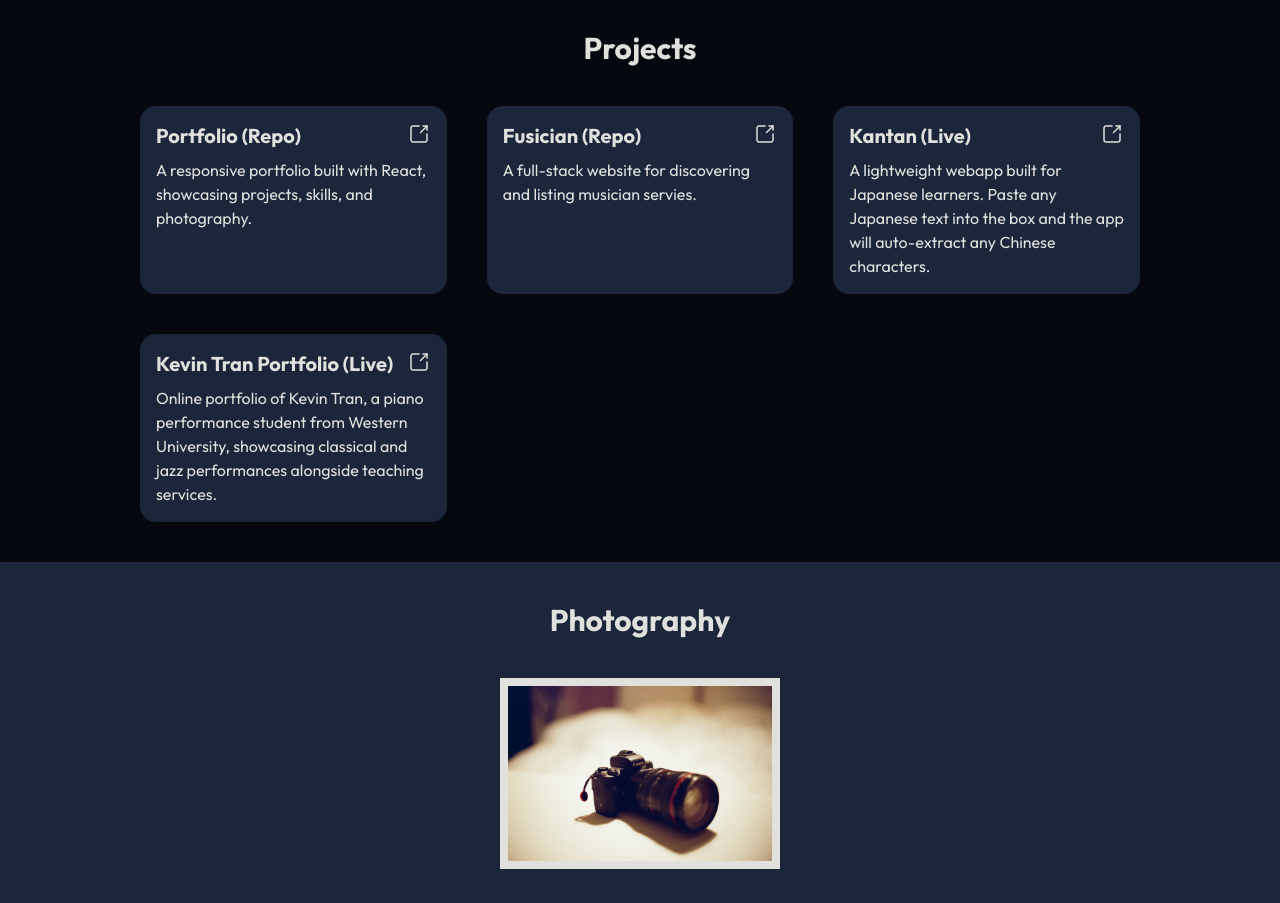
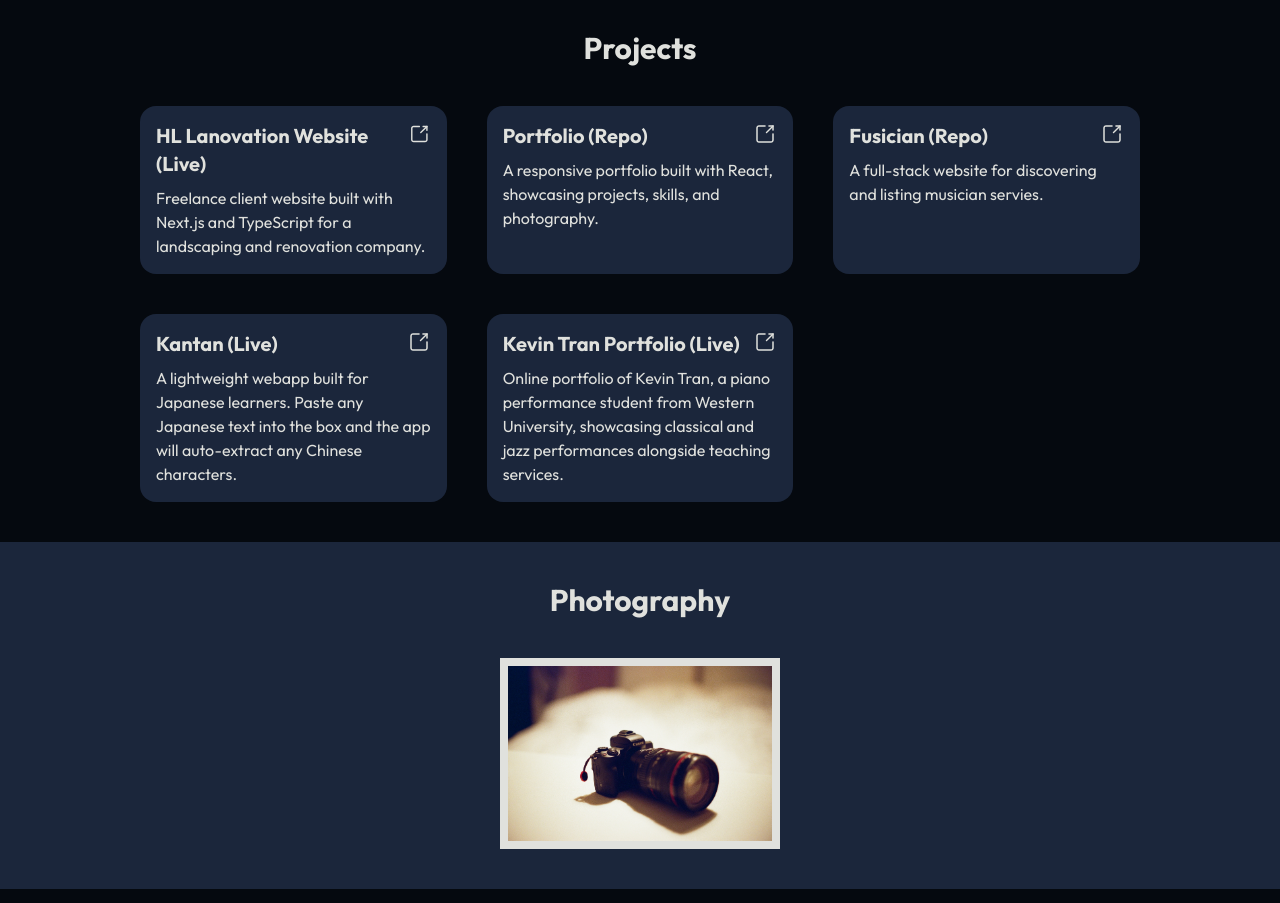
Before and after one commit to jtp0220/portfolio-2026, a React (Vite) app: page / in a window 1280 px wide. Shown: the part 1920-2823 px from the top of the page. Built offline with nearby package versions, Linux system fonts and the light colour scheme.

Commit message:
Added new project: HL Lanovation Website

```diff
--- a/src/components/home/Projects.tsx
+++ b/src/components/home/Projects.tsx
@@ -22,6 +22,7 @@ export default function Projects() {
       <div className="m-auto flex max-w-250 flex-col items-center justify-center">
         <h1 className="text-text-primary mb-10 text-3xl font-bold">Projects</h1>
         <div className="grid grid-cols-1 gap-10 md:grid-cols-2 lg:grid-cols-3">
+          <Project title="HL Lanovation Website (Live)" description="Freelance client website built with Next.js and TypeScript for a landscaping and renovation company." url="https://www.hllanovation.com" />
           <Project title="Portfolio (Repo)" description="A responsive portfolio built with React, showcasing projects, skills, and photography." url="https://github.com/jtp0220/portfolio-2026" />
           <Project title="Fusician (Repo)" description="A full-stack website for discovering and listing musician servies." url="https://github.com/jtp0220/fusician" />
           <Project title="Kantan (Live)" description="A lightweight webapp built for Japanese learners. Paste any Japanese text into the box and the app will auto-extract any Chinese characters." url="https://kantan.ca" />
```
